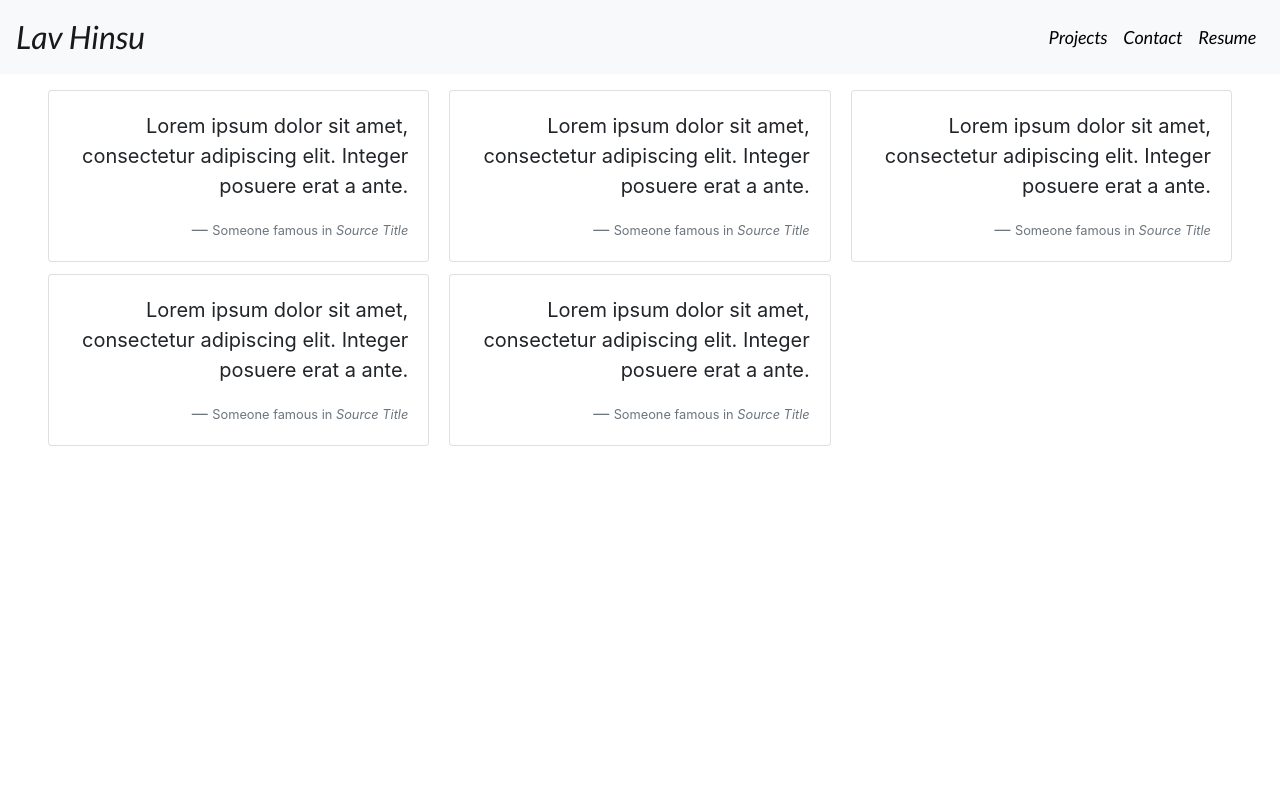
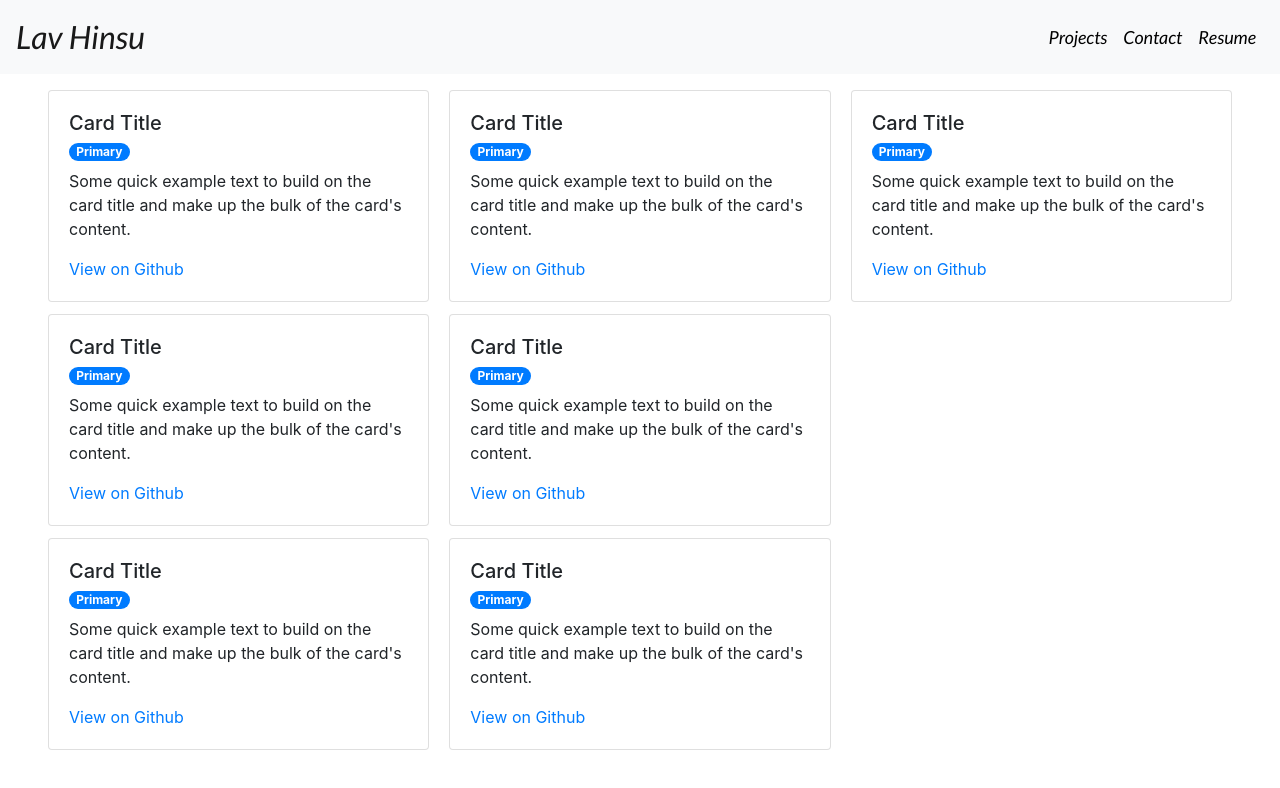
Before and after one commit to LavHinsu/portfolio, a React (Create React App) app: page /Projects in a window 1280 px wide. Shown: the top 788 px of the page. Built offline with nearby package versions, Linux system fonts and the light colour scheme; no server answers.

Commit message:
finalized card design

```diff
--- a/package.json
+++ b/package.json
@@ -8,6 +8,7 @@
     "@testing-library/user-event": "^7.2.1",
     "axios": "^0.19.2",
     "bootstrap": "^4.4.1",
+    "gh-polyglot": "^2.3.2",
     "node-sass": "^4.14.1",
     "popper.js": "^1.16.1",
     "react": "^16.13.1",
--- a/src/pages/Projects.js
+++ b/src/pages/Projects.js
@@ -2,7 +2,7 @@ import React, { useEffect } from 'react';
 // import NavbarComponent from '../components/NavbarComponent'
 import { useDispatch, useSelector } from "react-redux";
 import axios from 'axios';
-import { CardColumns, Card } from 'react-bootstrap';
+import { CardColumns, Card, Badge } from 'react-bootstrap';
 
 const Project = (props) => {
     var read_token = "4dc1ad1eb2d5ed95b4ca5aa7871d17f1b1cad197"
@@ -54,70 +54,117 @@ const Project = (props) => {
         <div>
             <div className="mx-5 mt-3">
                 <CardColumns>
-                    <Card className="text-right">
-                        <blockquote className="blockquote mb-0 card-body">
-                            <p>
-                                Lorem ipsum dolor sit amet, consectetur adipiscing elit. Integer posuere
-                                erat a ante.
-                            </p>
-                            <footer className="blockquote-footer">
-                                <small className="text-muted">
-                                    Someone famous in <cite title="Source Title">Source Title</cite>
-                                </small>
+                    <Card className="text-left">
+                        <Card.Body>
+                            <Card.Title>Card Title</Card.Title>
+                            <Card.Subtitle className="mb-2 text-muted">
+                                <Badge pill variant="primary">
+                                    Primary
+                                </Badge>{' '}</Card.Subtitle>
+                            <Card.Text>
+                                Some quick example text to build on the card title and make up the bulk of
+                                the card's content.
+                             </Card.Text>
+                            <footer className="footer-right">
+                                <Card.Link href="#">View on Github</Card.Link>
                             </footer>
-                        </blockquote>
+                        </Card.Body>
                     </Card>
-                    <Card className="text-right">
-                        <blockquote className="blockquote mb-0 card-body">
-                            <p>
-                                Lorem ipsum dolor sit amet, consectetur adipiscing elit. Integer posuere
-                                erat a ante.
-                            </p>
-                            <footer className="blockquote-footer">
-                                <small className="text-muted">
-                                    Someone famous in <cite title="Source Title">Source Title</cite>
-                                </small>
+                    <Card className="text-left">
+                        <Card.Body>
+                            <Card.Title>Card Title</Card.Title>
+                            <Card.Subtitle className="mb-2 text-muted">
+                                <Badge pill variant="primary">
+                                    Primary
+                                </Badge>{' '}</Card.Subtitle>
+                            <Card.Text>
+                                Some quick example text to build on the card title and make up the bulk of
+                                the card's content.
+                             </Card.Text>
+                            <footer className="footer-right">
+                                <Card.Link href="#">View on Github</Card.Link>
                             </footer>
-                        </blockquote>
+                        </Card.Body>
                     </Card>
-                    <Card className="text-right">
-                        <blockquote className="blockquote mb-0 card-body">
-                            <p>
-                                Lorem ipsum dolor sit amet, consectetur adipiscing elit. Integer posuere
-                                erat a ante.
-                            </p>
-                            <footer className="blockquote-footer">
-                                <small className="text-muted">
-                                    Someone famous in <cite title="Source Title">Source Title</cite>
-                                </small>
+                    <Card className="text-left">
+                        <Card.Body>
+                            <Card.Title>Card Title</Card.Title>
+                            <Card.Subtitle className="mb-2 text-muted">
+                                <Badge pill variant="primary">
+                                    Primary
+                                </Badge>{' '}</Card.Subtitle>
+                            <Card.Text>
+                                Some quick example text to build on the card title and make up the bulk of
+                                the card's content.
+                             </Card.Text>
+                            <footer className="footer-right">
+                                <Card.Link href="#">View on Github</Card.Link>
                             </footer>
-                        </blockquote>
+                        </Card.Body>
                     </Card>
-                    <Card className="text-right">
-                        <blockquote className="blockquote mb-0 card-body">
-                            <p>
-                                Lorem ipsum dolor sit amet, consectetur adipiscing elit. Integer posuere
-                                erat a ante.
-                            </p>
-                            <footer className="blockquote-footer">
-                                <small className="text-muted">
-                                    Someone famous in <cite title="Source Title">Source Title</cite>
-                                </small>
+                    <Card className="text-left">
+                        <Card.Body>
+                            <Card.Title>Card Title</Card.Title>
+                            <Card.Subtitle className="mb-2 text-muted">
+                                <Badge pill variant="primary">
+                                    Primary
+                                </Badge>{' '}</Card.Subtitle>
+                            <Card.Text>
+                                Some quick example text to build on the card title and make up the bulk of
+                                the card's content.
+                             </Card.Text>
+                            <footer className="footer-right">
+                                <Card.Link href="#">View on Github</Card.Link>
                             </footer>
-                        </blockquote>
+                        </Card.Body>
                     </Card>
-                    <Card className="text-right">
-                        <blockquote className="blockquote mb-0 card-body">
-                            <p>
-                                Lorem ipsum dolor sit amet, consectetur adipiscing elit. Integer posuere
-                                erat a ante.
-                            </p>
-                            <footer className="blockquote-footer">
-                                <small className="text-muted">
-                                    Someone famous in <cite title="Source Title">Source Title</cite>
-                                </small>
+                    <Card className="text-left">
+                        <Card.Body>
+                            <Card.Title>Card Title</Card.Title>
+                            <Card.Subtitle className="mb-2 text-muted">
+                                <Badge pill variant="primary">
+                                    Primary
+                                </Badge>{' '}</Card.Subtitle>
+                            <Card.Text>
+                                Some quick example text to build on the card title and make up the bulk of
+                                the card's content.
+                             </Card.Text>
+                            <footer className="footer-right">
+                                <Card.Link href="#">View on Github</Card.Link>
                             </footer>
-                        </blockquote>
+                        </Card.Body>
+                    </Card>
+                    <Card className="text-left">
+                        <Card.Body>
+                            <Card.Title>Card Title</Card.Title>
+                            <Card.Subtitle className="mb-2 text-muted">
+                                <Badge pill variant="primary">
+                                    Primary
+                                </Badge>{' '}</Card.Subtitle>
+                            <Card.Text>
+                                Some quick example text to build on the card title and make up the bulk of
+                                the card's content.
+                             </Card.Text>
+                            <footer className="footer-right">
+                                <Card.Link href="#">View on Github</Card.Link>
+                            </footer>
+                        </Card.Body>
+                    </Card>
+                    <Card className="text-left">
+                        <Card.Body>
+                            <Card.Title>Card Title</Card.Title>
+                            <Card.Subtitle className="mb-2 text-muted">
+                                <Badge pill variant="primary">
+                                    Primary
+                                </Badge>{' '}</Card.Subtitle>
+                            <Card.Text>
+                                Some quick example text to build on the card title and make up the bulk of
+                                the card's content.
+                             </Card.Text>
+                            <footer className="footer-right">
+                                <Card.Link href="#">View on Github</Card.Link>
+                            </footer>
+                        </Card.Body>
                     </Card>
                 </CardColumns>
             </div>
```
Also changed, not shown: 1 other file (tests, documents, lock files or other folders).
